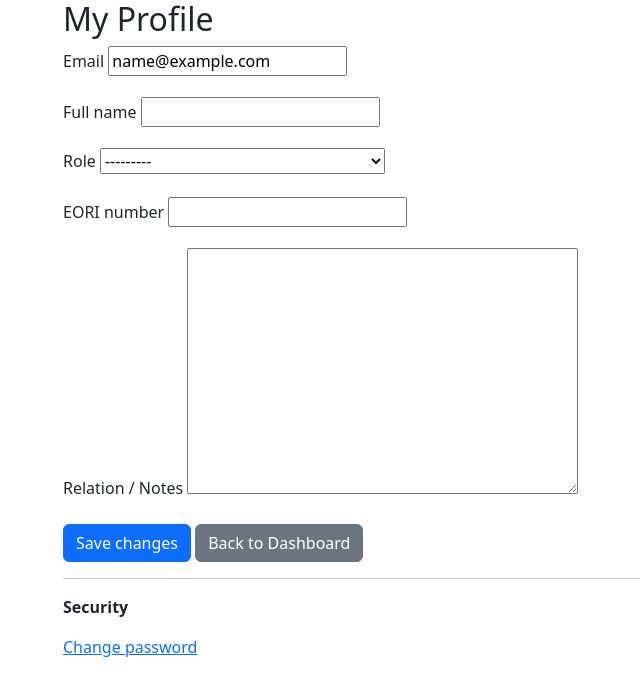
After one commit to ikosmadakis/opentunity-staging-clone, a Django app: page /profile/ in a window 1280 px wide. The commit adds this page. Shown: the top 696 px of the page, without its empty margins (19-659 px from the left). Run offline with Django 4.2, Linux system fonts and the light colour scheme; the visitor is signed in with stand-in values (Sample User, id 1); data comes from the database, SQL or seed files in the repository; data that the repository does not hold is empty.

Commit message:
todays problematic work 20250904 before reset

```diff
--- a/devices/forms.py
+++ b/devices/forms.py
@@ -17,6 +17,33 @@ class JSONTextField(forms.JSONField):
         if value is None:
             return ""
         return super().prepare_value(value)
+
+class ProfileForm(forms.ModelForm):
+    email = forms.EmailField(
+        required=True,
+        help_text="Used for login and notifications."
+    )
+
+    class Meta:
+        model = ContentContributor
+        fields = ["full_name", "role", "eori_number", "relation"]
+
+    def __init__(self, *args, **kwargs):
+        self.user = kwargs.pop("user", None)
+        super().__init__(*args, **kwargs)
+        if self.user:
+            self.fields["email"].initial = self.user.email
+
+    def save(self, commit=True):
+        obj = super().save(commit=False)
+        if commit:
+            obj.save()
+            if self.user:
+                new_email = self.cleaned_data.get("email", "").strip()
+                if new_email and new_email != self.user.email:
+                    self.user.email = new_email
+                    self.user.save(update_fields=["email"])
+        return obj
 
 class AssetForm(forms.ModelForm):
     # Optional JSON field, shown only when protocol supports MODBUS (UI toggles; server re-checks)
@@ -81,6 +108,7 @@ class AssetForm(forms.ModelForm):
         model = Asset
         exclude = ['record_insertion_date', 'record_contributor']
         widgets = {
+            'dpp_url': forms.URLInput(attrs={'size':64, 'placeholder': 'e.g. https://example.com/01/09524810000339/10/YA12AB?17=271231'}),
             'opentunity_did': forms.HiddenInput(),
             'gtin': forms.TextInput(attrs={'placeholder': 'e.g. 00012345600012'}),
             'model_name': forms.TextInput(attrs={'placeholder': 'e.g. aroTherm Plus 7kW'}),
@@ -107,12 +135,18 @@ class AssetForm(forms.ModelForm):
             'weight': forms.HiddenInput(),
         }
         labels = {
+            'dpp_url': 'Digital Product Passport URL',
             'modbus_register_map': 'Modbus Register Map',
             'gtin': 'GTIN',
             'batch_name': 'Batch Name',
             'model_name': 'Model Name',
         }
         help_texts = {
+            'dpp_url': (
+                'The URL encoded in data carriers of Digital Product Passports, that points '
+                'to a digital record of the product characteristics describing the environmental '
+                'impact, the sustainability, and the recyclability of that product during its life-cycle. (optional)'
+            ),
             'opentunity_did': (
                 'A 16-digit unique identifier assigned to each flexibility asset '
                 'for tracking, and database management. (optional)'
--- a/devices/models.py
+++ b/devices/models.py
@@ -93,6 +93,7 @@ class ContentContributor(models.Model):
         return self.full_name or self.user.username
 
 class Asset(models.Model):
+    dpp_url                   = models.URLField(max_length=500, blank=True, null=True)
     opentunity_did            = models.TextField(blank=True, null=True)
     record_contributor        = models.ForeignKey(ContentContributor, on_delete=models.PROTECT)
     record_insertion_date     = models.DateTimeField(auto_now_add=True)
--- a/devices/views.py
+++ b/devices/views.py
@@ -1,18 +1,20 @@
 from django.db import transaction
 from django.urls import reverse
+from django.views.decorators.http import require_POST
 from django.shortcuts import render, redirect, get_object_or_404
 from django.utils.http import urlsafe_base64_decode
 from django.utils.encoding import force_str
+from django.contrib import messages
 from django.contrib.auth.tokens import default_token_generator
-from django.contrib import messages
 from django.contrib.auth.models import User
 from django.contrib.auth.decorators import login_required
+from django.core.paginator import Paginator
 from .utils import send_activation_email
 import qrcode, io, os
 from PIL import Image
 from django.conf import settings
 from django.http import HttpResponse, JsonResponse, HttpResponseNotAllowed
-from devices.forms import SignupForm, AssetForm, ElectricalSpecsForm, BESSSpecsForm, InverterSpecsForm, PVModuleSpecsForm, SCCSpecsForm, EnergyMeterSpecsForm
+from devices.forms import ProfileForm, SignupForm, AssetForm, ElectricalSpecsForm, BESSSpecsForm, InverterSpecsForm, PVModuleSpecsForm, SCCSpecsForm, EnergyMeterSpecsForm
 from devices.models import ContentContributor, Asset, APIKey, CommunicationProtocol,  ElectricalSpecs, BESSSpecs, InverterSpecs, PVModuleSpecs, SCCSpecs, EnergyMeterSpecs
 from devices.serializers import AssetSerializer
 
@@ -68,7 +70,6 @@ SPEC_FORMS = {
     'meter': (EnergyMeterSpecs,EnergyMeterSpecsForm, 'meter_specs',     'meter'),
 }
 
-
 def _get_instance(asset, attr_name):
     inst = getattr(asset, attr_name, None)
     if inst is None:
@@ -77,7 +78,6 @@ def _get_instance(asset, attr_name):
             if attr_name in ('elec_specs', 'bess_specs') and hasattr(asset, alt):
                 return getattr(asset, alt)
     return inst
-
 
 def _delete_obsolete_specs(asset, keep_codes):
     """Remove OneToOne specs no longer applicable after a classification change."""
@@ -122,7 +122,6 @@ def api_qr_view(request, asset_id):
     buffer.seek(0)
     return HttpResponse(buffer.getvalue(), content_type="image/png")
 
-
 def activate(request, uidb64, token):
     try:
         uid  = force_str(urlsafe_base64_decode(uidb64))
@@ -156,17 +155,46 @@ def asset_api_key_entry(request, asset_id):
     return render(request, 'enter_api_key.html', {'asset_id': asset_id})
 
 @login_required
+def profile(request):
+    contributor, _ = ContentContributor.objects.get_or_create(user=request.user)
+    if request.method == "POST":
+        form = ProfileForm(request.POST, instance=contributor, user=request.user)
+        if form.is_valid():
+            form.save()
+            messages.success(request, "✅ Profile updated.")
+            return redirect("profile")
+    else:
+        form = ProfileForm(instance=contributor, user=request.user)
+    return render(request, "profile.html", {"form": form})
+
+@login_required
 def dashboard(request):
-    # Pull the 10 most recent assets created by this user
-    recent_assets = (
-        Asset.objects
-             .filter(record_contributor__user=request.user)
-             .order_by('-record_insertion_date')[:10]
-    )
+    # # Pull the 10 most recent assets created by this user
+    # recent_assets = (
+    #     Asset.objects
+    #          .filter(record_contributor__user=request.user)
+    #          .order_by('-record_insertion_date')[:10]
+    # )
+    # return render(request, 'dashboard.html', {
+    #     'recent_assets': recent_assets
+    qs = (Asset.objects
+          .filter(record_contributor__user=request.user)
+          .order_by('-record_insertion_date'))
+
+    # per-page (default 50, hard cap 50)
+    try:
+        per = int(request.GET.get('per', 10))
+    except ValueError:
+        per = 10
+    per = max(1, min(per, 50))
+
+    paginator = Paginator(qs, per)
+    page_obj = paginator.get_page(request.GET.get('page', 1))
+
     return render(request, 'dashboard.html', {
-        'recent_assets': recent_assets
+        'page_obj': page_obj,       # use this in template
+        'per': per,
     })
-
 
 def _comproto_meta():
     meta = {}
@@ -310,7 +338,6 @@ def add_device(request):
         'comproto_meta': _comproto_meta(),
     })
 
-
 def signup(request):
     if request.method == 'POST':
         form = SignupForm(request.POST)
@@ -351,7 +378,6 @@ def asset_detail(request, pk):
         .get(pk=pk, record_contributor__user=request.user)
     )
     return render(request, 'devices/asset_detail.html', {'asset': asset})
-
 
 @login_required
 def asset_edit(request, pk):
@@ -423,6 +449,18 @@ def asset_edit(request, pk):
         ctx = _build_edit_context(asset, asset_form, current_cfg)
         return render(request, 'devices/asset_edit.html', ctx)
 
+@login_required
+@require_POST
+def asset_delete(request, pk):
+    asset = get_object_or_404(Asset, pk=pk)
+    contributor = getattr(asset, 'record_contributor', None)
+    if not contributor or contributor.user != request.user:
+        messages.error(request, "You don't have permission to delete this asset.")
+        return redirect('dashboard')
+
+    asset.delete()  # cascades to elec/bess/inverter/pv/scc/meter specs
+    messages.success(request, "Asset deleted permanently.")
+    return redirect('dashboard')
 
 # ---- helpers used inside asset_edit ----
 
@@ -470,9 +508,6 @@ def _validate_required_spec_forms(forms_dict, required_codes):
                 print(f"{code.upper()} ERROR LOGGING FAILED:", e)
     return ok, errs
 
-
-
-
 def _build_edit_context(asset, asset_form, spec_cfg, bound_forms=None):
     """Prepare template context for GET or invalid POST."""
     if bound_forms is None:
--- a/opentunity_django/urls.py
+++ b/opentunity_django/urls.py
@@ -1,35 +1,90 @@
-"""opentunity_django URL Configuration
-
-The `urlpatterns` list routes URLs to views. For more information please see:
-    https://docs.djangoproject.com/en/4.0/topics/http/urls/
-Examples:
-Function views
-    1. Add an import:  from my_app import views
-    2. Add a URL to urlpatterns:  path('', views.home, name='home')
-Class-based views
-    1. Add an import:  from other_app.views import Home
-    2. Add a URL to urlpatterns:  path('', Home.as_view(), name='home')
-Including another URLconf
-    1. Import the include() function: from django.urls import include, path
-    2. Add a URL to urlpatterns:  path('blog/', include('blog.urls'))
-"""
 from django.contrib import admin
-from django.urls import path, include
+from django.contrib.auth import views as auth_views
+from django.urls import path, include, reverse_lazy
+from django.conf import settings
 from devices import views as device_views
 from devices.views import activate
 
 
+def _from_email():
+    # Always provide a valid sender, even if env vars are missing
+    return (
+        getattr(settings, "DEFAULT_FROM_EMAIL", None)
+        or getattr(settings, "SERVER_EMAIL", None)
+        or "no-reply@bluesun.pythonanywhere.com"
+    )
+
+
 urlpatterns = [
     path('admin/', admin.site.urls),
-    path('accounts/', include('django.contrib.auth.urls')),  # login/logout
+
+    # --- Password reset (logged-out flow) ---
+    # 1) Request reset (enter email)
+    path(
+        "accounts/password_reset/",
+        auth_views.PasswordResetView.as_view(
+            template_name="registration/password_reset_form.html",
+            email_template_name="registration/password_reset_email.txt",
+            subject_template_name="registration/password_reset_subject.txt",
+            from_email=_from_email(),
+            success_url=reverse_lazy("password_reset_done"),
+        ),
+        name="password_reset",
+    ),
+    # 2) “We’ve emailed you” screen
+    path(
+        "accounts/password_reset/done/",
+        auth_views.PasswordResetDoneView.as_view(
+            template_name="registration/password_reset_done.html"
+        ),
+        name="password_reset_done",
+    ),
+    # 3) Link from email → set new password
+    path(
+        "accounts/reset/<uidb64>/<token>/",
+        auth_views.PasswordResetConfirmView.as_view(
+            template_name="registration/password_reset_confirm.html",
+            success_url=reverse_lazy("password_reset_complete"),
+        ),
+        name="password_reset_confirm",
+    ),
+    # 4) Finished screen
+    path(
+        "accounts/reset/done/",
+        auth_views.PasswordResetCompleteView.as_view(
+            template_name="registration/password_reset_complete.html"
+        ),
+        name="password_reset_complete",
+    ),
+
+    # Keep auth URLs (login/logout, etc.) AFTER custom password-reset routes
+    path('accounts/', include('django.contrib.auth.urls')),
+
+    # --- Your app routes ---
     path('signup/', device_views.signup, name='signup'),
     path('add-device/', device_views.add_device, name='add_device'),
+    path("profile/", device_views.profile, name="profile"),
+    path(
+        "profile/password/",
+        auth_views.PasswordChangeView.as_view(
+            template_name="registration/password_change_form.html",
+            success_url=reverse_lazy("password_change_done")
+        ),
+        name="password_change",
+    ),
+    path(
+        "profile/password/done/",
+        auth_views.PasswordChangeDoneView.as_view(
+            template_name="registration/password_change_done.html"
+        ),
+        name="password_change_done",
+    ),
+
     path('', device_views.dashboard, name='dashboard'),  # homepage after login
-    path('device/<int:pk>/',             device_views.asset_detail, name='asset_detail'),
-    path('device/<int:pk>/edit/',        device_views.asset_edit,   name='asset_edit'),
+    path('device/<int:pk>/',       device_views.asset_detail, name='asset_detail'),
+    path('device/<int:pk>/edit/',  device_views.asset_edit,   name='asset_edit'),
     path("activate/<uidb64>/<token>/", activate, name="activate"),
     path('', include('devices.urls')),
+    path("assets/<int:pk>/delete/", device_views.asset_delete, name="asset_delete"),
     path('api/assets/<int:asset_id>/enter-api-key/', device_views.asset_api_key_entry, name='asset_api_key_entry'),
-
-
 ]
--- a/templates/add_device.html
+++ b/templates/add_device.html
@@ -11,6 +11,8 @@
     {% endif %}
 
     {# --- ASSET FORM FIELDS (unchanged) --- #}
+    <div class="mb-3"><strong>{{ asset_form.dpp_url.label_tag }}</strong>{{ asset_form.dpp_url }}<br>{{ asset_form.dpp_url.errors }}</div>
+    <small class="text-muted">{{ asset_form.dpp_url.help_text }}</small><br><br>
 
     <div class="mb-3"><strong>{{ asset_form.gtin.label_tag }}</strong>{{ asset_form.gtin }}<br>{{ asset_form.gtin.errors }}</div>
     <small class="text-muted">{{ asset_form.gtin.help_text }}</small><br><br>
--- /dev/null
+++ b/templates/profile.html
@@ -0,0 +1,44 @@
+{% extends "base.html" %}
+{% block content %}
+<h2>My Profile</h2>
+
+<form method="post" action="{% url 'profile' %}">
+  {% csrf_token %}
+  <div class="mb-3">
+    <label class="form-label">Email</label>
+    {{ form.email }}
+    <div class="text-danger">{{ form.email.errors }}</div>
+  </div>
+
+  <div class="mb-3">
+    <label class="form-label">Full name</label>
+    {{ form.full_name }}
+    <div class="text-danger">{{ form.full_name.errors }}</div>
+  </div>
+
+  <div class="mb-3">
+    <label class="form-label">Role</label>
+    {{ form.role }}
+    <div class="text-danger">{{ form.role.errors }}</div>
+  </div>
+
+  <div class="mb-3">
+    <label class="form-label">EORI number</label>
+    {{ form.eori_number }}
+    <div class="text-danger">{{ form.eori_number.errors }}</div>
+  </div>
+
+  <div class="mb-3">
+    <label class="form-label">Relation / Notes</label>
+    {{ form.relation }}
+    <div class="text-danger">{{ form.relation.errors }}</div>
+  </div>
+
+  <button type="submit" class="btn btn-primary">Save changes</button>
+  <a href="{% url 'dashboard' %}" class="btn btn-secondary">Back to Dashboard</a>
+</form>
+
+<hr>
+<p><strong>Security</strong></p>
+<p><a href="{% url 'password_change' %}">Change password</a></p>
+{% endblock %}
--- /dev/null
+++ b/templates/registration/password_change_done.html
@@ -0,0 +1,6 @@
+{% extends "base.html" %}
+{% block content %}
+<h2>Password changed</h2>
+<p>Your password has been updated successfully.</p>
+<p><a href="{% url 'profile' %}">Back to Profile</a></p>
+{% endblock %}
--- /dev/null
+++ b/templates/registration/password_reset_complete.html
@@ -0,0 +1,6 @@
+{% extends "base.html" %}
+{% block content %}
+<h2>Password updated</h2>
+<p>You can now sign in with your new password.</p>
+<a class="btn btn-primary" href="{% url 'login' %}">Go to login</a>
+{% endblock %}
--- /dev/null
+++ b/templates/registration/password_reset_done.html
@@ -0,0 +1,6 @@
+{% extends "base.html" %}
+{% block content %}
+<h2>Check your email</h2>
+<p>If an account exists with that address, we sent a reset link.</p>
+<a href="{% url 'login' %}">Return to login</a>
+{% endblock %}
--- /dev/null
+++ b/templates/registration/password_reset_subject.txt
@@ -0,0 +1 @@
+Reset your OPENTUNITY password
```
Also changed, not shown: devices/utils.py (+42 -21 lines), templates/dashboard.html (+25 -4 lines), templates/devices/asset_detail.html (+50 -15 lines), templates/registration/login.html (+6 -1 lines), templates/registration/password_change_form.html (added, +10 -0 lines), templates/registration/password_reset_confirm.html (added, +11 -0 lines), templates/registration/password_reset_email.txt (added, +11 -0 lines), templates/registration/password_reset_form.html (added, +14 -0 lines), devices/migrations/0015_asset_dpp_url.py (added).
